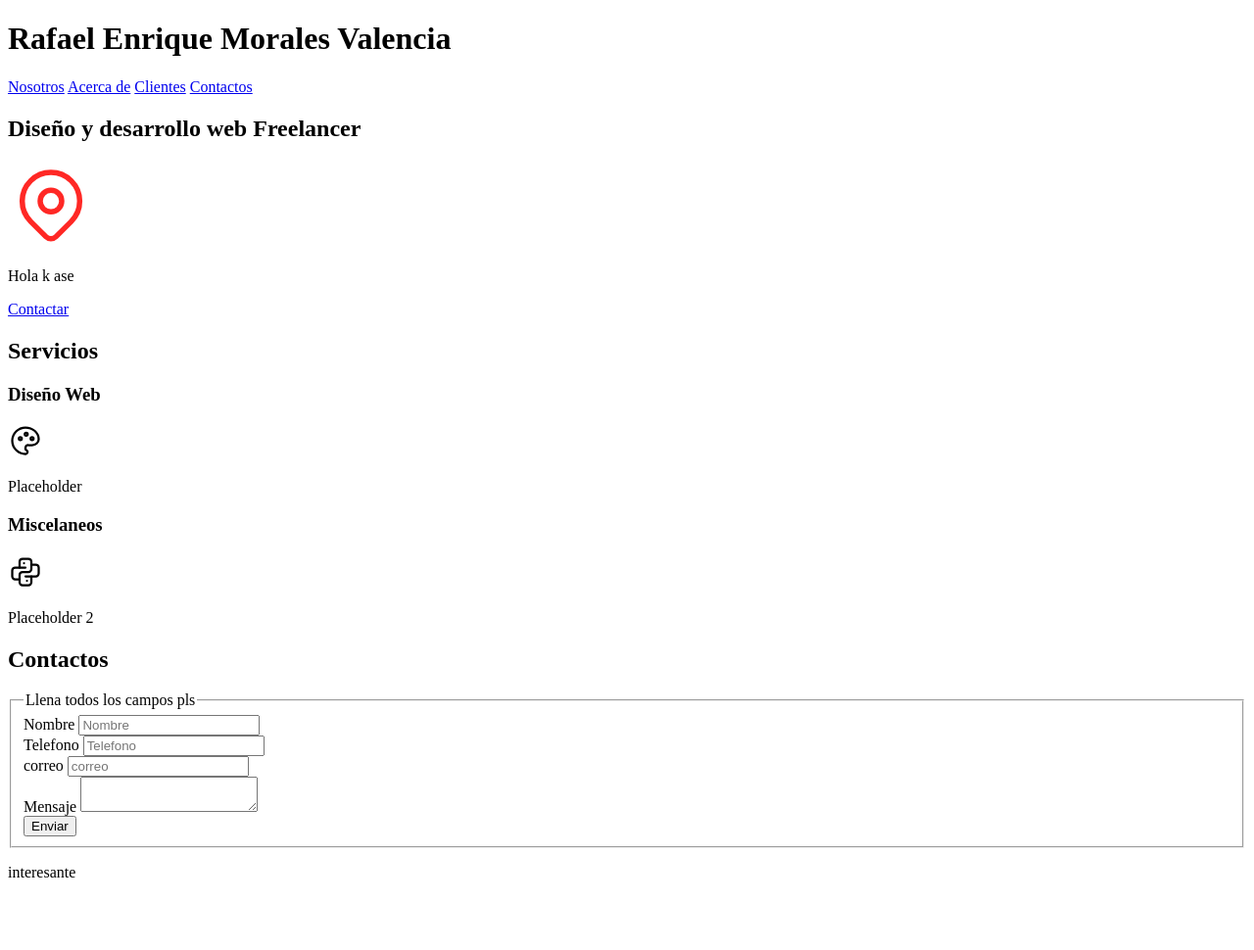
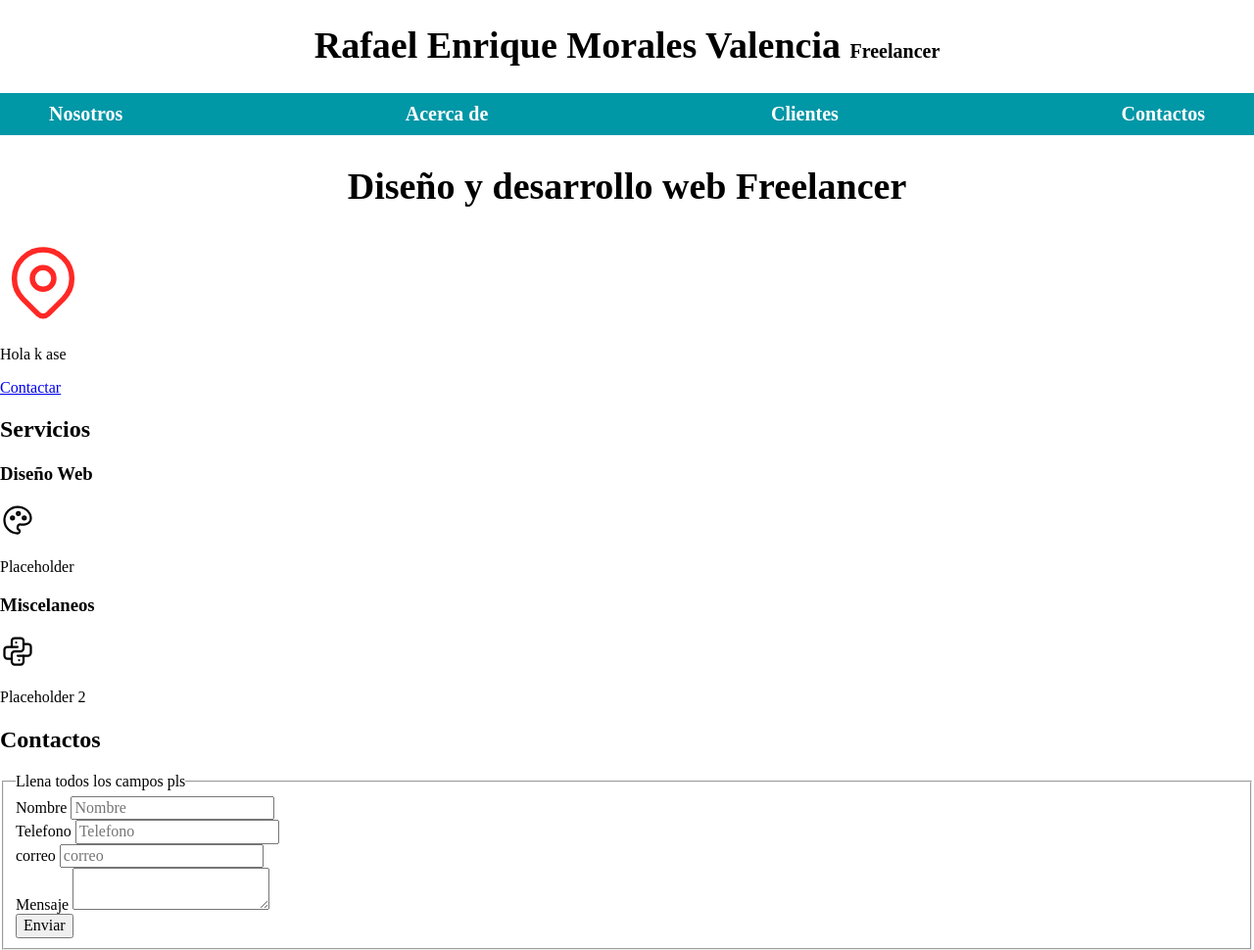
Before and after one commit to Remv123/SitioFreelancer, a plain HTML site: page index.html in a window 1280 px wide. Shown: the top 970 px of the page at 98% size. Before the commit the page ends 916 px from the top, so only its background shows below. Drawn offline with Linux system fonts and the light colour scheme.

Commit message:
modificaciones a index.html

```diff
--- a/index.html
+++ b/index.html
@@ -2,21 +2,25 @@
 <html>
     <head>
         <title>Prueba </title>
+        <link rel="preload" href="Estilos/Normalize.css" as="style">
+        <link rel="stylesheet" href="Estilos/Normalize.css">
         <link rel="preload" href="Estilos/style.css" as="style">
         <link href="Estilos/style.css" rel="stylesheet">
     </head>
     <body>
         <header>
-            <h1>Rafael Enrique Morales Valencia</h1>
+            <h1 class="Titulo">Rafael Enrique Morales Valencia <span>Freelancer</span></h1>
         </header>
-        <nav>
+        <div class="nav-bg">
+        <nav class="navegacion-principal contenedor">
             <a href="#">Nosotros</a>
             <a href="#">Acerca de</a>
             <a href="#">Clientes</a>
             <a href="#">Contactos</a>
+        </div>
         </nav>
         <section>
-            <h2>Diseño y desarrollo web Freelancer</h2>
+            <h2 class="Titulo">Diseño y desarrollo web Freelancer</h2>
             <p>
                 <svg xmlns="http://www.w3.org/2000/svg" class="icon icon-tabler icon-tabler-map-pin" width="88" height="88" viewBox="0 0 24 24" stroke-width="1.5" stroke="#ff2825" fill="none" stroke-linecap="round" stroke-linejoin="round">
                     <path stroke="none" d="M0 0h24v24H0z" fill="none"/>
```
